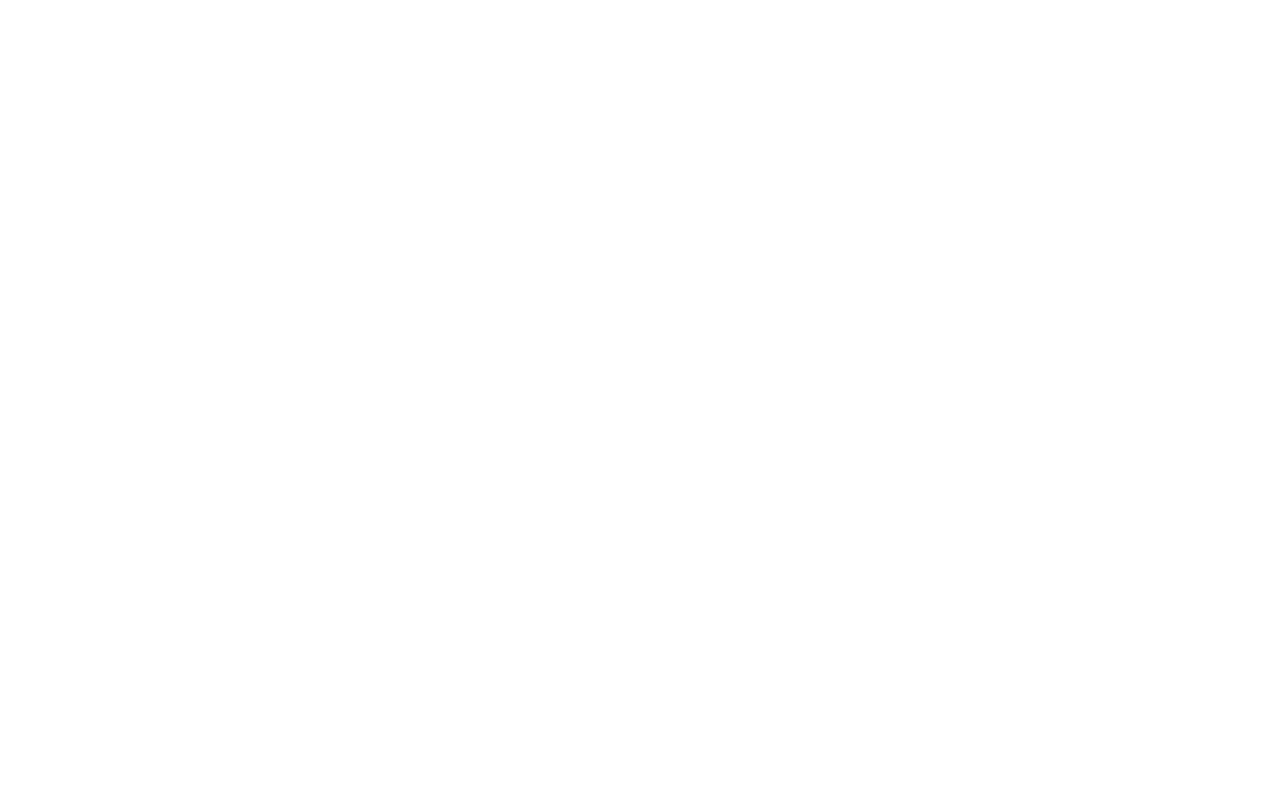
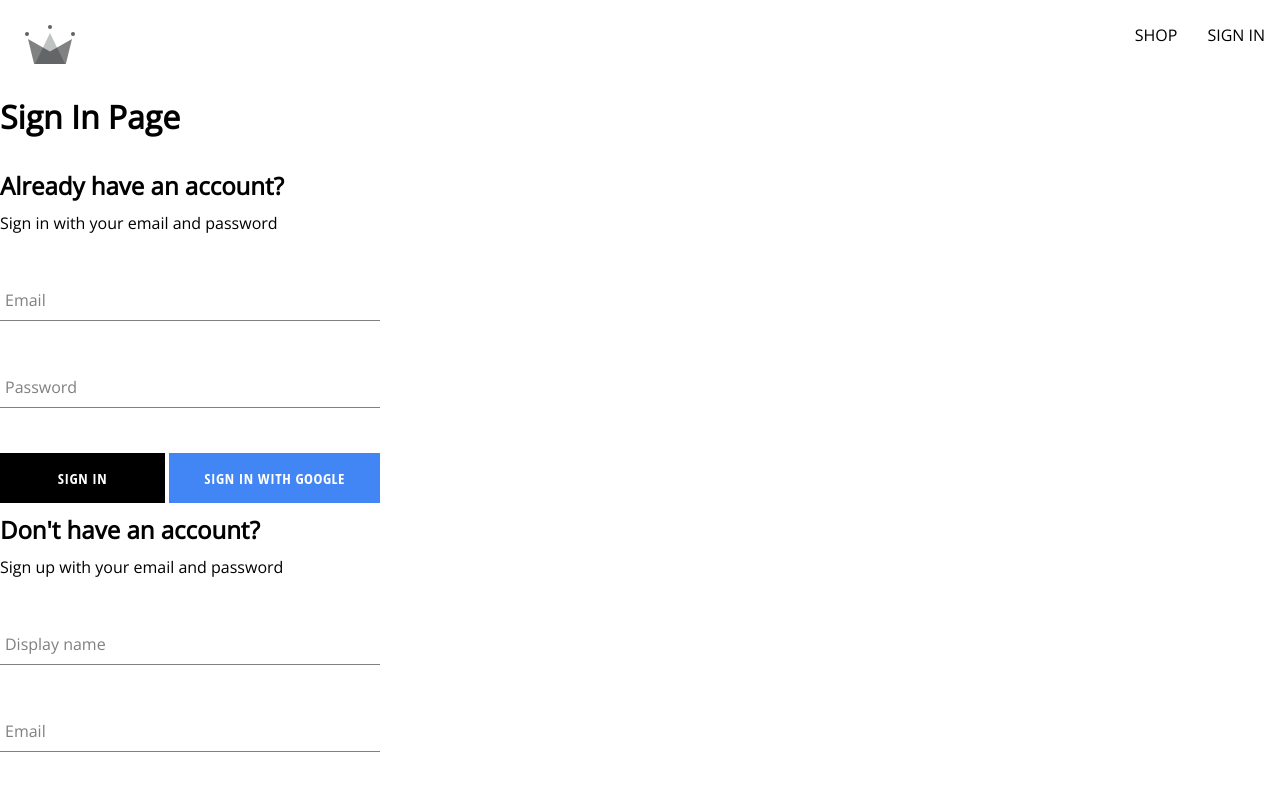
Before and after one commit to aloundoye/crwn-clothing, a React (Create React App) app: page /auth in a window 1280 px wide. Before the commit this address had no page. Shown: the top 800 px of the page. Built offline with nearby package versions, Linux system fonts and the light colour scheme.

Commit message:
Sign In Form

```diff
--- a/src/App.js
+++ b/src/App.js
@@ -1,6 +1,6 @@
 import Home from './routes/home/home.component';
 import Navigation from './routes/navigation/navigation.component';
-import SignIn from './routes/sign-in/sign-in.component';
+import Authentication from './routes/authentication/authentication.component';
 import { Routes, Route } from 'react-router-dom';
 
 const App = () => {
@@ -9,7 +9,7 @@
       <Route path="/" element={<Navigation />}>
         <Route index element={<Home />} />
         <Route path="shop" element={<Home />} />
-        <Route path="sign-in" element={<SignIn />} />
+        <Route path="auth" element={<Authentication />} />
       </Route>
     </Routes>
   );
--- /dev/null
+++ b/src/components/sign-in-form/sign-in-form.component.jsx
@@ -0,0 +1,80 @@
+import { useState } from 'react';
+
+import FormInput from '../form-input/form-input.component';
+import Button from '../button/button.component';
+
+import {
+  signInWithGooglePopup,
+  createUserDocumentFromAuth,
+  signInAuthUserWithEmailAndPassword
+} from '../../utils/firebase/firebase.utils';
+
+import './sign-in-form.styles.scss';
+
+const defaultFormFields = {
+  email: '',
+  password: '',
+};
+
+const SignInForm = () => {
+  const [formFields, setFormFields] = useState(defaultFormFields);
+  const { email, password } = formFields;
+
+  const resetFormFields = () => {
+    setFormFields(defaultFormFields);
+  };
+
+  const handleSubmit = async (event) => {
+    event.preventDefault();
+      const response = await signInAuthUserWithEmailAndPassword(email, password);
+      console.log(response);
+    try {
+      resetFormFields();
+    } catch (error) {
+      console.log('', error);
+    }
+  };
+
+  const handleChange = (event) => {
+    const { name, value } = event.target;
+    setFormFields({ ...formFields, [name]: value });
+  };
+
+  const signInWithGoogle = async () => {
+    const { user } = await signInWithGooglePopup();
+    await createUserDocumentFromAuth(user);
+  };
+
+  return (
+    <div className="sign-in-container">
+      <h2>Already have an account?</h2>
+      <span>Sign in with your email and password</span>
+      <form onSubmit={handleSubmit}>
+        <FormInput
+          label="Email"
+          type="email"
+          required
+          onChange={handleChange}
+          name="email"
+          value={email}
+        />
+        <FormInput
+          label="Password"
+          type="password"
+          required
+          onChange={handleChange}
+          name="password"
+          value={password}
+        />
+        <div className="buttons-container">
+          <Button type="submit">Sign In</Button>
+          <Button buttonType="google" onClick={signInWithGoogle}>
+            Sign in with Google
+          </Button>
+        </div>
+      </form>
+    </div>
+  );
+};
+
+export default SignInForm;
--- /dev/null
+++ b/src/components/sign-in-form/sign-in-form.styles.scss
@@ -0,0 +1,14 @@
+.sign-in-container {
+  display: flex;
+  flex-direction: column;
+  width: 380px;
+
+  h2 {
+    margin: 10px 0;
+  }
+
+  .buttons-container{
+    display: flex;
+    justify-content: space-between;
+  }
+}
--- a/src/components/sign-up-form/sign-up-form.component.jsx
+++ b/src/components/sign-up-form/sign-up-form.component.jsx
@@ -43,7 +43,11 @@
 
       resetFormFields();
     } catch (error) {
-      console.log('user creation encountered error', error);
+      if (error.code === 'auth/email-already-in-use') {
+        alert('Cannot create user, email already in use');
+      } else {
+        console.log('user creation encountered error', error);
+      }
     }
   };
 
--- a/src/routes/sign-in/sign-in.component.jsx
+++ b/src/routes/authentication/authentication.component.jsx
@@ -4,21 +4,20 @@
 } from '../../utils/firebase/firebase.utils';
 
 import SignUpForm from '../../components/sign-up-form/sign-up-form.component';
+import SignInForm from '../../components/sign-in-form/sign-in-form.component';
 
-const SignIn = () => {
+const Authentication = () => {
 
-  const logGoogleUser = async () => {
-    const { user } = await signInWithGooglePopup();
-    const userDocRef = await createUserDocumentFromAuth(user);
-  };
+
 
   return (
     <div>
       <h1>Sign In Page</h1>
-      <button onClick={logGoogleUser}>Sign in with Google Popup</button>
+      <SignInForm/>
+
       <SignUpForm/>
     </div>
   );
 };
 
-export default SignIn;
+export default Authentication;
--- a/src/routes/navigation/navigation.component.jsx
+++ b/src/routes/navigation/navigation.component.jsx
@@ -13,7 +13,7 @@
           <Link className="nav-link" to="/shop">
             SHOP
           </Link>
-          <Link className="nav-link" to="/sign-in">
+          <Link className="nav-link" to="/auth">
             SIGN IN
           </Link>
         </div>
--- a/src/utils/firebase/firebase.utils.js
+++ b/src/utils/firebase/firebase.utils.js
@@ -3,6 +3,7 @@
   getAuth,
   signInWithRedirect,
   signInWithPopup,
+  signInWithEmailAndPassword,
   GoogleAuthProvider,
   createUserWithEmailAndPassword,
 } from 'firebase/auth';
@@ -53,11 +54,7 @@
         ...additionalInformation,
       });
     } catch (error) {
-      if (error.code === 'auth/email-already-in-use') {
-        alert('Cannot create user, email already in use');
-      } else {
-        console.log('error creating the user', error.message);
-      }
+      console.log('error creating the user', error.message);
     }
   }
 
@@ -69,3 +66,9 @@
 
   return createUserWithEmailAndPassword(auth, email, password);
 };
+
+export const signInAuthUserWithEmailAndPassword = async (email, password) => {
+  if (!email || !password) return;
+
+  return signInWithEmailAndPassword(auth, email, password);
+};
```
